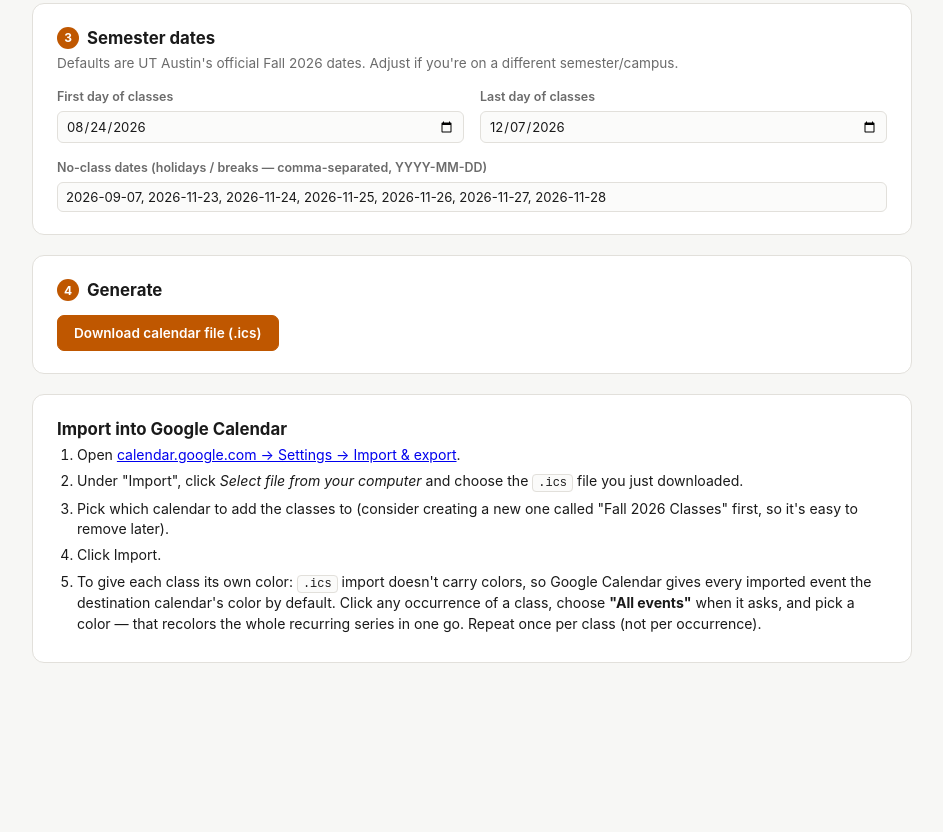
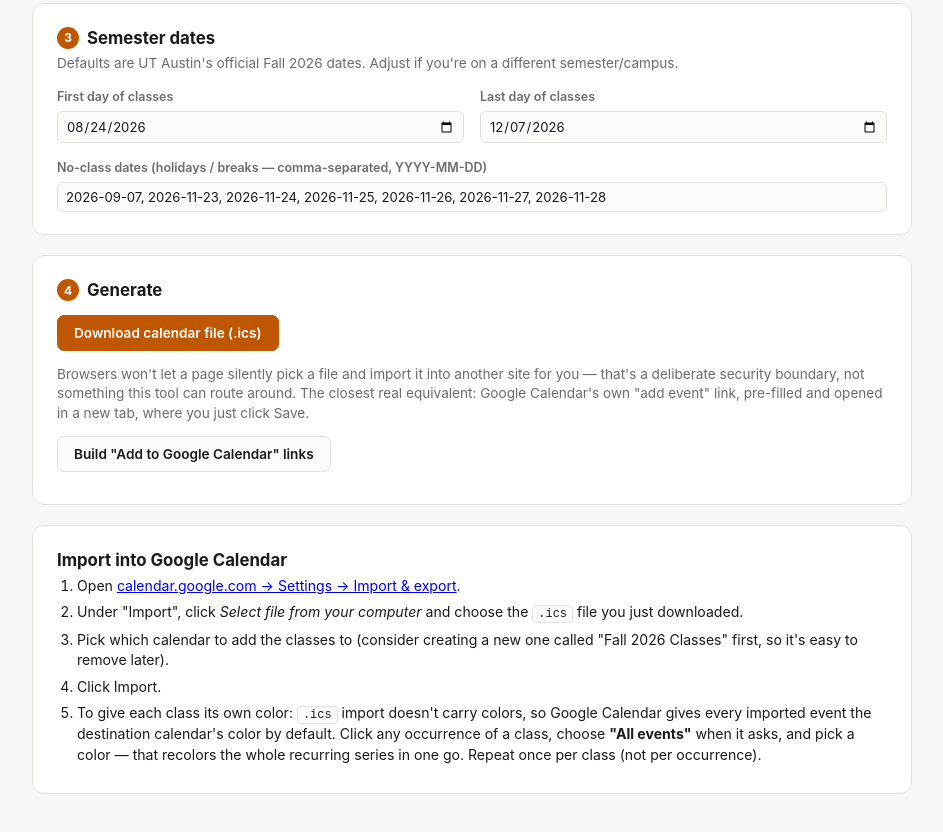
Before and after one commit to Dioscurias/UT-Calendar, a plain HTML site: page public/index.html in a window 1280 px wide. Shown: the part 765-1597 px from the top of the page, without its empty margins (168-1111 px from the left). Before the commit the page ends 1528 px from the top, so only its background shows below. Drawn offline with Linux system fonts and the light colour scheme.

Commit message:
Add Google Calendar quick-add links as a one-click alternative to .ics
Browsers won't let a page silently pick a file and import it into
another site — that's a security boundary, not something to route
around. The closest real equivalent: Google's own event quick-add
deep link, pre-filled with the recurring series (including RRULE and
per-class EXDATE for holidays) and opened in a new tab, so importing
becomes "click a button, click Save" per class instead of the file
download/import flow.

Co-Authored-By: Claude Sonnet 5 <noreply@anthropic.com>

```diff
--- a/public/index.html
+++ b/public/index.html
@@ -180,6 +180,15 @@
       <button class="primary" onclick="generateICS()">Download calendar file (.ics)</button>
       <span id="genStatus" class="status-info"></span>
     </div>
+    <p class="hint" style="margin-top:14px;margin-bottom:6px">
+      Browsers won't let a page silently pick a file and import it into another site for you — that's a deliberate
+      security boundary, not something this tool can route around. The closest real equivalent: Google Calendar's
+      own "add event" link, pre-filled and opened in a new tab, where you just click Save.
+    </p>
+    <div class="row-actions">
+      <button onclick="buildQuickAddLinks()">Build "Add to Google Calendar" links</button>
+    </div>
+    <div id="quickAddLinks" style="margin-top:10px;display:flex;flex-direction:column;gap:6px"></div>
   </div>
 
   <div class="card">
@@ -569,6 +578,75 @@ END:VCALENDAR`;
   setGen(`Downloaded fall-2026-classes.ics with ${count} class${count===1?'':'es'}.`, 'ok');
 }
 
+// ---- Google Calendar "quick add" links (one per class, opens pre-filled) ----
+function buildQuickAddLinks() {
+  const container = document.getElementById('quickAddLinks');
+  container.innerHTML = '';
+
+  const semStartStr = document.getElementById('semStart').value;
+  const semEndStr = document.getElementById('semEnd').value;
+  if (!semStartStr || !semEndStr) {
+    container.textContent = 'Set both semester start and end dates first.';
+    return;
+  }
+  const semStart = parseDateOnly(semStartStr);
+  const semEnd = parseDateOnly(semEndStr);
+  const exclDates = document.getElementById('exclDates').value
+    .split(',').map(s => s.trim()).filter(Boolean).map(parseDateOnly);
+  const untilStr = fmtDateUTC(addDaysUTC(semEnd, 2)) + 'T000000Z';
+
+  const rows = Array.from(document.querySelectorAll('#classRows tr'));
+  let count = 0;
+
+  rows.forEach(tr => {
+    const inputs = tr.querySelectorAll('input[type=text]');
+    const title = inputs[0].value.trim() || 'Class';
+    const location = inputs[1].value.trim();
+    const timeInputs = tr.querySelectorAll('input[type=time]');
+    const start = timeInputs[0].value;
+    const end = timeInputs[1].value;
+    const dayCodes = Array.from(tr.querySelectorAll('.day-toggle.on')).map(b => b.dataset.code);
+    if (!start || !end || dayCodes.length === 0) return;
+
+    const first = firstOccurrence(semStart, dayCodes);
+    const [sh, sm] = start.split(':');
+    const [eh, em] = end.split(':');
+    const dtStart = `${fmtDateUTC(first)}T${sh}${sm}00`;
+    const dtEnd = `${fmtDateUTC(first)}T${eh}${em}00`;
+    const byday = dayCodes.join(',');
+
+    let recur = `RRULE:FREQ=WEEKLY;BYDAY=${byday};UNTIL=${untilStr}`;
+    const exdateLines = exclDates
+      .filter(ed => dayCodes.includes(Object.keys(DAY_INDEX).find(k => DAY_INDEX[k] === ed.getUTCDay())))
+      .filter(ed => ed.getTime() >= first.getTime() && ed.getTime() <= semEnd.getTime())
+      .map(ed => `EXDATE;TZID=America/Chicago:${fmtDateUTC(ed)}T${sh}${sm}00`);
+    if (exdateLines.length) recur += '\n' + exdateLines.join('\n');
+
+    const params = new URLSearchParams({
+      action: 'TEMPLATE',
+      text: title,
+      dates: `${dtStart}/${dtEnd}`,
+      location: location,
+      ctz: 'America/Chicago',
+      recur: recur,
+    });
+
+    const dayLabels = DAY_DEFS.filter(d => dayCodes.includes(d.code)).map(d => d.label).join('/');
+    const link = document.createElement('a');
+    link.href = `https://calendar.google.com/calendar/render?${params.toString()}`;
+    link.target = '_blank';
+    link.rel = 'noopener';
+    link.textContent = `Add "${title}" (${dayLabels} ${start}) to Google Calendar`;
+    link.style.cssText = 'display:inline-block;padding:8px 14px;border-radius:7px;border:1px solid var(--border);background:var(--field-bg);color:var(--ink);text-decoration:none;font-size:0.85rem;font-weight:600;width:fit-content';
+    container.appendChild(link);
+    count++;
+  });
+
+  if (count === 0) {
+    container.textContent = 'No valid classes — each row needs a start/end time and at least one day.';
+  }
+}
+
 addRow();
 </script>
 </body>
```
